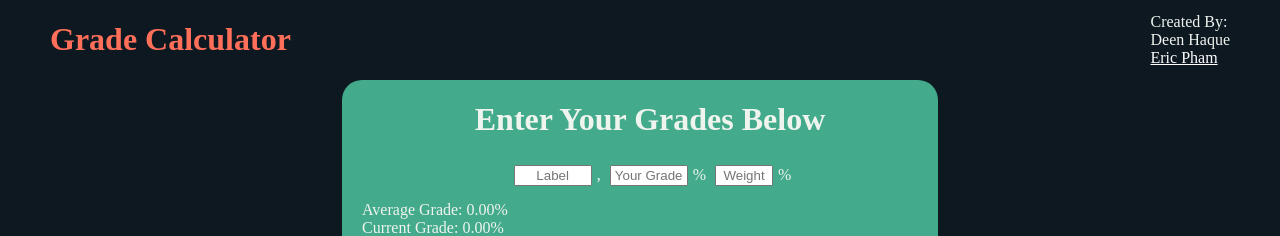
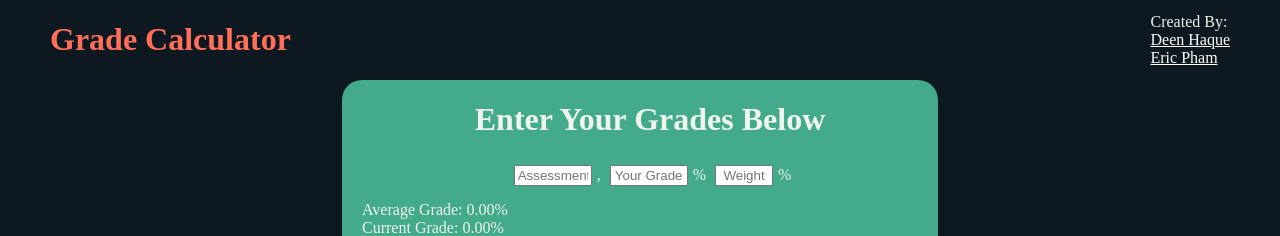
Before and after one commit to deenhaque/grade-calculator, a React (Create React App) app: page / in a window 1280 px wide. Shown: the top 236 px of the page. Built offline with nearby package versions, Linux system fonts and the light colour scheme; a web font is replaced by a local one.

Commit message:
Added my link, made them redirect to new tab

```diff
--- a/src/Grades.js
+++ b/src/Grades.js
@@ -111,14 +111,14 @@ export default function Grades() {
         place='top'
         effect='solid'
       >
-        Enter whatever this is called (optional)
+        Enter whatever this is called (e.g. Midterm, Tests, Tutorials, Bonus, etc)
       </ReactToolTip>
       <ReactToolTip
         id='currentGradeTip'
         place='top'
         effect='solid'
       >
-        If you did no more work for this course, you would walk out with the following grade
+        If you did no more work for this course, you would walk out with this grade
       </ReactToolTip>
       <ReactToolTip
         id='averageGradeTip'
@@ -142,14 +142,15 @@ export default function Grades() {
               <StyledInput
                 type='text' name={`${labelKey}-${i}`}
                 value={grades[i].label}
-                i={i} placeholder={labelKey.charAt(0).toUpperCase()+labelKey.slice(1)}
+                i={i} placeholder='Assessment'
                 data-tip data-for='labelTip'
                 onInput={e=> {
                   const newDel = e.target.value.length === 0;
                   setGrades(Array.from(grades, (grade, index)=> index===i ? {...grade, [labelKey]: e.target.value} : grade));
                   setDel(newDel);
                 }}
-              /><label for={`${labelKey}-${i}`}>, </label>
+              />
+              <label for={`${labelKey}-${i}`}>, </label>
               <StyledInput
                 type='text' name={`${percentKey}-${i}`}
                 value={grades[i].percent}
@@ -160,7 +161,8 @@ export default function Grades() {
                   setGrades(Array.from(grades, (grade, index)=> index===i ? {...grade, [percentKey]: e.target.value.replace(/\D/,'')} : grade));
                   setDel(newDel);
                 }}
-              /><label for={`${percentKey}-${i}`}>% </label>
+              />
+              <label for={`${percentKey}-${i}`}>% </label>
               <StyledInput
                 style={{width: '50px'}}
                 type='text' name={`${weightKey}-${i}`}
@@ -172,7 +174,8 @@ export default function Grades() {
                   setGrades(Array.from(grades, (grade, index)=> index===i ? {...grade, [weightKey]: e.target.value.replace(/\D/,'')} : grade));
                   setDel(newDel);
                 }}
-              /><label for={`${weightKey}-${i}`}>%</label>
+              />
+              <label for={`${weightKey}-${i}`}>%</label>
             </Grade>
           );
         })}
@@ -189,7 +192,7 @@ export default function Grades() {
         <div
           data-tip
           data-for='gradeGoalTip'
-          style={{maxWidth: '176px'}}
+          style={{maxWidth: '180px'}}
         >
             <label
               for="goalGrade"
--- a/src/Header.js
+++ b/src/Header.js
@@ -23,10 +23,9 @@ function Header() {
           Grade Calculator
       </h1>
       <div>
-
-      <StyledCreatorText>Created By:</StyledCreatorText>
-      <StyledCreatorText>Deen Haque</StyledCreatorText>
-      <StyledCreatorLink href="https://ericphamep.github.io/">Eric Pham</StyledCreatorLink>
+        <StyledCreatorText>Created By:</StyledCreatorText>
+        <StyledCreatorLink target='_blank' href='https://linkedin.com/in/deenhaque/'>Deen Haque</StyledCreatorLink> <br />
+        <StyledCreatorLink target='_blank' href="https://ericphamep.github.io/">Eric Pham</StyledCreatorLink>
       </div>
     </StyledHeader>
   );
```
